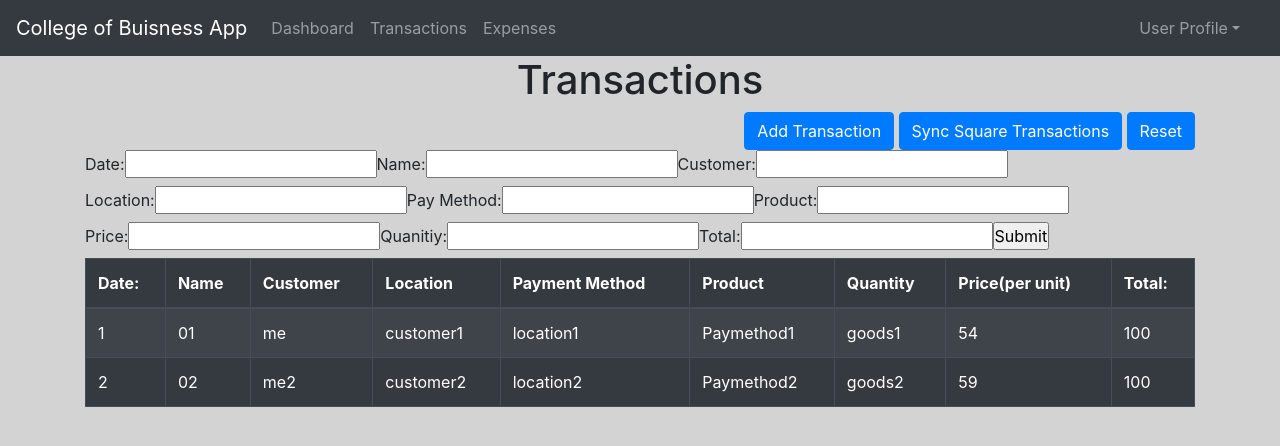
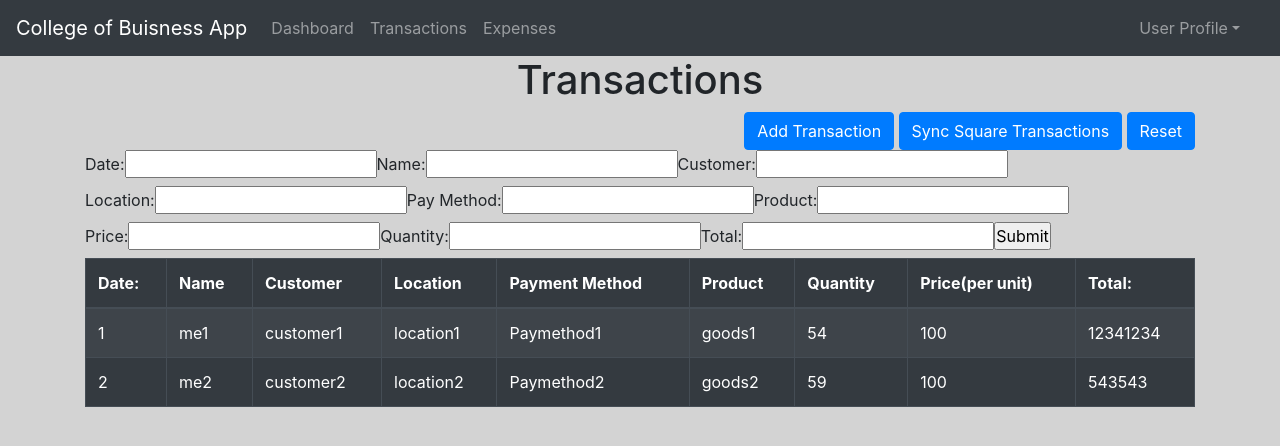
Before and after one commit to jesudasjoseph/cob-finance-tracker, a React (Create React App) app in the folder cob-fianance-app/: page /transactions in a window 1280 px wide. Shown: the top 446 px of the page. Built offline with nearby package versions, Linux system fonts and the light colour scheme.

Commit message:
Update TransactionsTable.js

```diff
--- a/cob-fianance-app/src/components/Layout/TransactionsTable.js
+++ b/cob-fianance-app/src/components/Layout/TransactionsTable.js
@@ -6,12 +6,9 @@ function createData(date, name, Customer, Location, Paymethod, product , quan ,
     return { date, name, Customer, Location, Paymethod, product , quan , price, total};
   }
   const rows =[
-    createData('1', '01', 'me', 'customer1', 'location1', 'Paymethod1','goods1', 54,100 , 12341234),
-    createData('2','02', 'me2', 'customer2', 'location2', 'Paymethod2', 'goods2' , 59,100 , 543543)
+    createData('1', 'me1','customer1', 'location1', 'Paymethod1','goods1', 54,100 , 12341234),
+    createData('2','me2 ','customer2', 'location2', 'Paymethod2', 'goods2' , 59,100 , 543543)
   ]
-  function addTransaction(rows){
-    rows.push(createData('3', '01', 'me', 'customer1', 'location1', 'Paymethod1','goods3', 54,100 , 12341234))
-  }
 
 export class Tables extends Component {
   constructor(props){
@@ -93,7 +90,7 @@ export class Tables extends Component {
 
                     </label>
                     <label>
-                        Quanitiy:
+                        Quantity:
                         <input type="text" value={this.state.quan} onChange={(e) => this.setState({quan: e.target.value})} />
 
                     </label>
```
